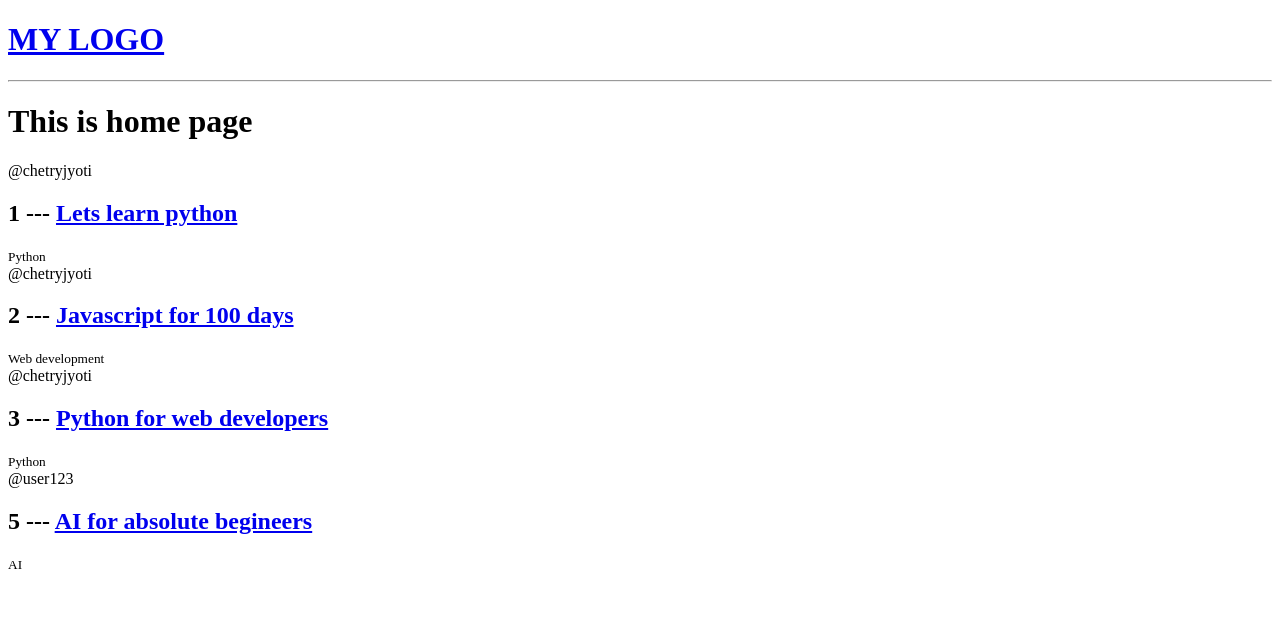
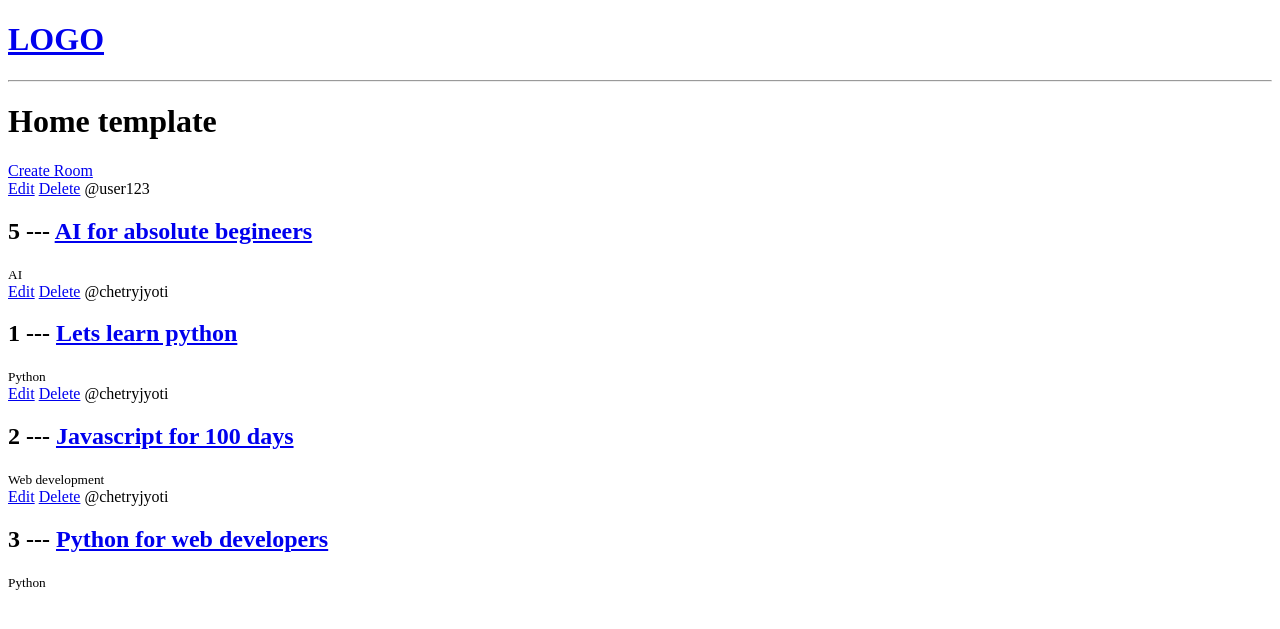
Before and after one commit to chetryJyoti/studybuddy, a Django app: page / in a window 1280 px wide. Shown: the top 629 px of the page. Run offline with Django 5.2, Linux system fonts and the light colour scheme; data comes from the database, SQL or seed files in the repository; both versions use the stored data as it was after the commit.

Commit message:
add,update,delete room fun

```diff
--- a/base/models.py
+++ b/base/models.py
@@ -16,6 +16,9 @@ class Room(models.Model):
     updated = models.DateTimeField(auto_now=True)
     created = models.DateTimeField(auto_now_add=True)
 
+    class Meta:
+        ordering = ['-updated','-created']
+
     def __str__(self):
         return self.name
 
--- a/base/templates/base/home.html
+++ b/base/templates/base/home.html
@@ -1,11 +1,14 @@
 {% extends 'main.html' %} {% block content %}
 
-<h1>This is home page</h1>
+<h1>Home template</h1>
 
 <div>
+  <a href="{% url 'create-room' %}">Create Room</a>
   <div>
     {% for room in rooms %}
     <div>
+      <a href="{% url 'update-room' room.id %}">Edit</a>
+      <a href="{% url 'delete-room' room.id %}">Delete</a>
       <span>@{{room.host.username}}</span>
       <h2>
         {{room.id}} --- <a href="{% url 'room' room.id %}">{{room.name}}</a>
--- a/base/urls.py
+++ b/base/urls.py
@@ -3,5 +3,8 @@ from . import views
 
 urlpatterns = [
     path('',views.home,name='home'),
-    path('room/<str:pk>/',views.room,name="room")
+    path('room/<str:pk>/',views.room,name="room"),
+    path('create-room/',views.createRoom,name="create-room"),
+    path('update-room/<str:pk>/',views.updateRoom,name="update-room"),
+    path('delete-room/<str:pk>/',views.deleteRoom,name="delete-room")
 ]
--- a/base/views.py
+++ b/base/views.py
@@ -1,13 +1,13 @@
-from django.shortcuts import render
+from django.shortcuts import render,redirect
 from django.http import HttpResponse
 from .models import Room
-
-rooms =[
-    {'id':1,'name':"Python with me"},
-    {'id':2,'name':"Web development"},
-    {'id':3,'name':"Java"},
-    {'id':4,'name':"Canva"}
-]
+from .forms import RoomForm
+# rooms =[
+#     {'id':1,'name':"Python with me"},
+#     {'id':2,'name':"Web development"},
+#     {'id':3,'name':"Java"},
+#     {'id':4,'name':"Canva"}
+# ]
 
 def home(request):
     rooms = Room.objects.all()
@@ -17,5 +17,37 @@ def home(request):
 def room(request,pk):
     room  = Room.objects.get(id=pk)
     context = {'room':room}
+    return render(request,'base/room.html',context)
 
-    return render(request,'base/room.html',context)
+def createRoom(request):
+    form = RoomForm()
+
+    if request.method == "POST":
+        form  = RoomForm(request.POST)
+        if form.is_valid():
+            form.save()
+            return redirect('home')
+
+    context = {'form':form}
+    return render(request,'base/room_form.html',context)
+
+def updateRoom(request,pk):
+    room = Room.objects.get(id=pk)
+    form = RoomForm(instance=room)
+
+    if request.method == "POST":
+        form  = RoomForm(request.POST,instance=room)
+        if form.is_valid():
+            form.save()
+            return redirect('home')
+
+    context = {'form':form}
+    return render(request,'base/room_form.html',context)
+
+
+def deleteRoom(request,pk):
+    room = Room.objects.get(id=pk)
+    if request.method =='POST':
+        room.delete()
+        return redirect('home')
+    return render(request,'base/delete.html',{'obj':room})
--- a/templates/navbar.html
+++ b/templates/navbar.html
@@ -1,4 +1,4 @@
 <a href="/">
-  <h1>MY LOGO</h1>
+  <h1>LOGO</h1>
 </a>
 <hr />
```
Also changed, not shown: base/forms.py (added, +7 -0 lines), base/templates/base/delete.html (added, +11 -0 lines), base/templates/base/room_form.html (added, +11 -0 lines), db.sqlite3.
